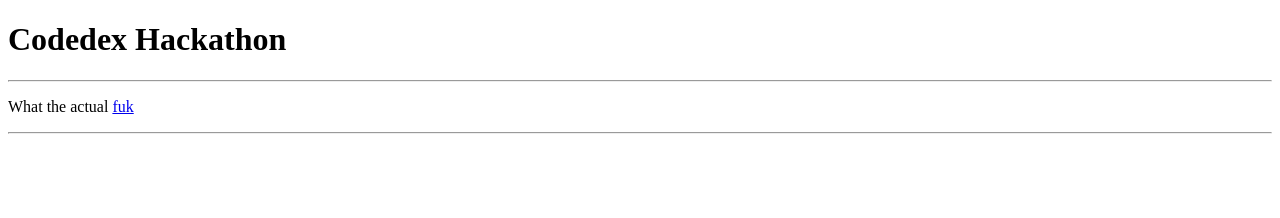
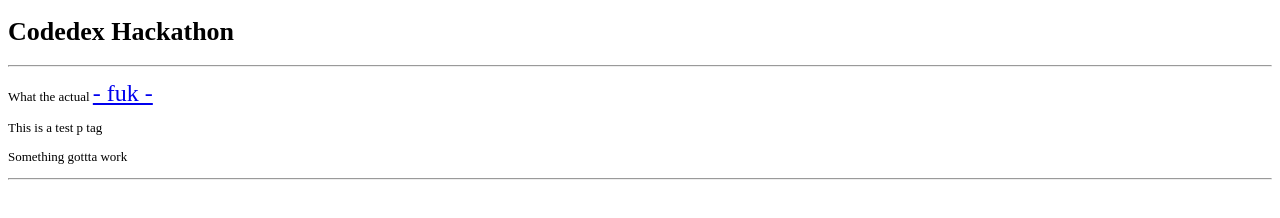
Before and after one commit to dakota-behan/hackathon, a plain HTML site: page code along with dude/index.html in a window 1280 px wide. Drawn offline with Linux system fonts and the light colour scheme.

Commit message:
crappy code along finished

```diff
--- a/code along with dude/cacss.css
+++ b/code along with dude/cacss.css
@@ -1,6 +1,23 @@
 .linky{
     font-size: x-large;
+    color:'red';
+
+}
+body{
+    font-size: small;
 }
 a{
     font-size: xx-large;
+    background-color: 'black';
 }
+a:visited {
+     color: 'chartreuse';
+
+    }
+a:focus {
+    color: 'green';
+    background-color: 'green';
+}
+a:hover{
+    background-color: 'pink';
+}
--- /dev/null
+++ b/code along with dude/dumbscripts.js
@@ -0,0 +1,6 @@
+console.log('You are connected')
+console.log('\n---------------\n')
+const test1 = document.getElementById('first')
+const test2 = document.getElementById('test')
+console.log(test1.innerText)
+console.log(test2.innerText)
--- a/code along with dude/index.html
+++ b/code along with dude/index.html
@@ -4,12 +4,15 @@
     <meta charset="UTF-8">
     <meta name="viewport" content="width=device-width, initial-scale=1.0">
     <title>Code Along Derpy Page</title>
-    <link rel="stylesheet" href="./cacss">
+    <link rel="stylesheet" href="cacss.css" type="text/css">
 </head>
 <body>
     <h1>Codedex Hackathon</h1>
     <hr>
-    <p>What the actual <a class='linky' href="http://www.cryptic.llc">fuk</a></p>
+    <p>What the actual <a class='linky' href="http://www.cryptic.llc"> - fuk - </a></p>
+    <p id='first'>This is a test p tag</p>
+    <p id='test'>Something gottta work</p>
     <hr>
+    <script src="dumbscripts.js"></script>
 </body>
 </html>
```
